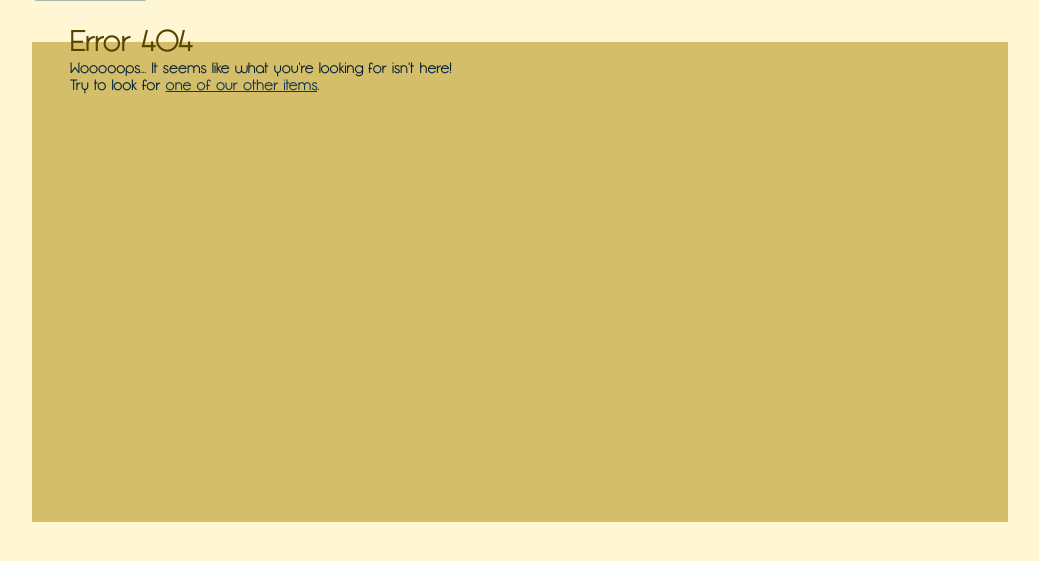
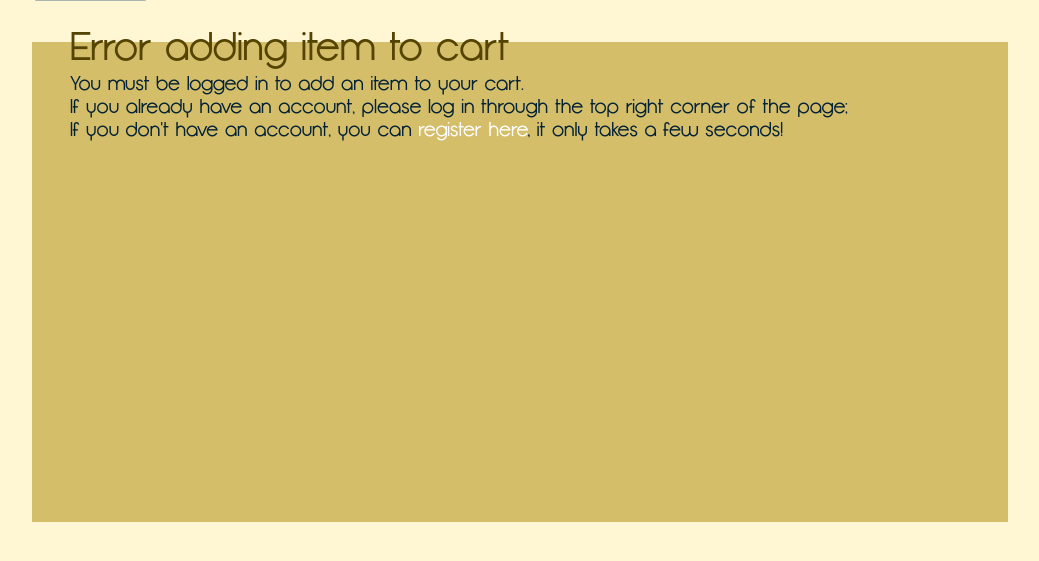
Before and after one commit to walter-cavinaw/AMS-Music-Store, a PHP site: page /index.php?p=add_to_cart in a window 1280 px wide. Shown: the part 144-705 px from the top of the page, without its empty margins (120-1159 px from the left). Run offline with PHP 8.4, Linux system fonts and the light colour scheme.

Commit message:
Added simplistic shopping cart functionality

```diff
--- a/src/action/register.php
+++ b/src/action/register.php
@@ -9,11 +9,11 @@
                 // Check if intert was successful
                 if ($query->affected_rows >= 1) {
                     echo '<h1>New user registered with success</h1>';
-                    echo '<p>The new user has been successfully added to the database.</p>';
+                    echo '<p>The new user has been successfully added to the database.<br />Your user ID is '.$query->insert_id.'. Use it to log into the system from now on.</p>';
                     echo '<p><a href="index.php">Go to the main page</a></p>';
                 } else {
                     echo '<h1>Error registering</h1>';
-                    echo '<p>New user could not be added to the database. Please check the data you input and try again.</p>';
+                    echo '<p>New user could not be added to the database.<br />Please check the data you input and try again.</p>';
                     echo '<p><a href="javascript:history.go(-1)">Go Back</a></p>';
                 }
         } else {
--- /dev/null
+++ b/src/add_to_cart.php
@@ -0,0 +1,32 @@
+<div id="add_to_cart">
+    <?php
+        if ($loggedin) {
+            if (isset($_GET['id'])) {
+                $query = $connection->prepare('SELECT * FROM item WHERE upc=?');
+                $query->bind_param('i', $_GET['id']);
+                $query->execute();
+                $result = $query->get_result();
+
+                $result = $result->fetch_assoc();
+
+                if ($result['stock'] > 0) {
+                    echo '<form action="?act=add_to_cart&id='.$_GET['id'].'" method="post">';
+                    echo '<h1>Add item to cart</h1><br />';
+                    echo '<p>Item: '.$result['title'].'</p>';
+                    echo '<p>Quantity: <input name="quantity" type="number" min="1" value="1" max="'.$result['stock'].'" /></p><br />';
+                    echo '<p><input type="submit" value="Add to cart" /></p>';
+                    echo '</form>';
+                } else {
+                    echo '<h1>Error adding item to cart</h1>';
+                    echo '<p>We don\'t have this item in stock. Please, try again later.<p>';
+                }
+            } else
+                require "404.php";
+        } else {
+            echo '<h1>Error adding item to cart</h1>';
+            echo '<p>You must be logged in to add an item to your cart.<p>';
+            echo '<p>If you already have an account, please log in through the top right corner of the page;</p>';
+            echo '<p>If you don\'t have an account, you can <a href="?p=register">register here</a>, it only takes a few seconds!</a>';
+        }
+    ?>
+</div>
--- a/src/css/style.css
+++ b/src/css/style.css
@@ -253,3 +253,13 @@ a {
     width: 100%;
     text-align: center;
 }
+
+#content #add_to_cart {
+    font-size: 20px;
+}
+
+#content #cart td {
+    font-size: 18px;
+    padding: 2px 10px;
+    color: #000;
+}
--- a/src/display_item.php
+++ b/src/display_item.php
@@ -47,7 +47,7 @@
 
         echo '<div class="album_price">';
         echo '<h1>$'.number_format($result['price'], 2).'</h1>';
-        echo '<a href="?p=buy&id='.$_GET['id'].'"><div id="buy_album"><h2>Buy</h2>';
+        echo '<a href="?p=add_to_cart&id='.$_GET['id'].'"><div id="buy_album"><h2>Add to cart</h2>';
         echo '<p>'.$result['stock'].' left in stock</p></div></a></div>';
     } else
         require("404.php");
--- a/src/index.php
+++ b/src/index.php
@@ -27,7 +27,7 @@
                 <?php
                     if ($loggedin) {
                         echo '<div>Welcome! You\'re logged in as ID '.$_SESSION['username'].'.<br />';
-                        echo '<a href="?act=logout">Log out</a></div>';
+                        echo '<a href="?p=cart">View Cart</a> | <a href="?act=logout">Log out</a></div>';
                     } else {
                         echo '<div id="signin"><form action="?act=login" method="post">';
                         echo '    <div id="signin-fields">';
```
Also changed, not shown: src/action/add_to_cart.php (added, +29 -0 lines), src/action/remove_from_cart.php (added, +7 -0 lines), src/cart.php (added, +23 -0 lines).
